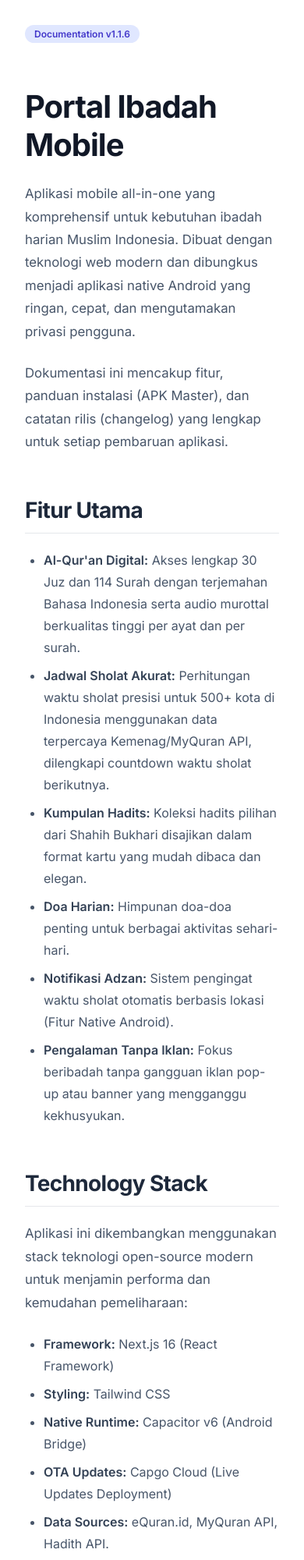
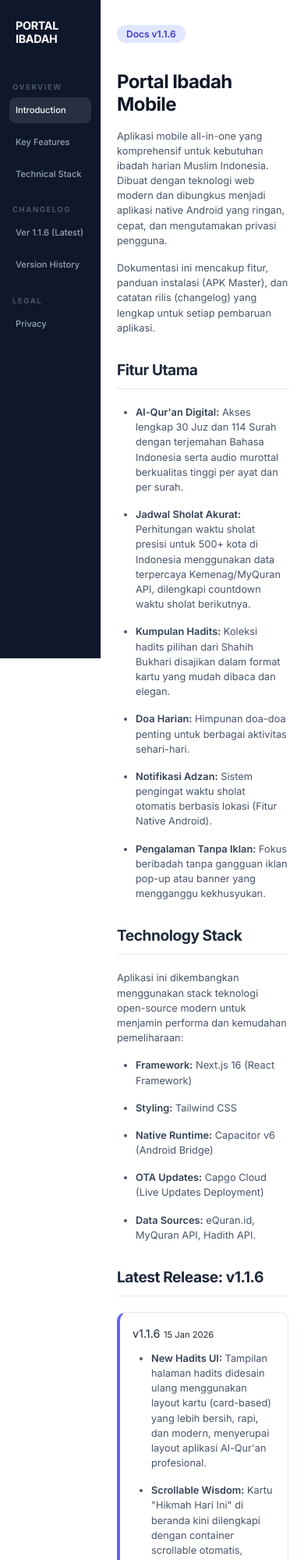
Before and after one commit to RA-122140131-MuhammadSalmanAzizi/pimoapk-docs, a plain HTML site: page index.html in a window 390 px wide. Shown: the top 2000 px of the page at 78% size. Drawn offline with Linux system fonts and the light colour scheme.

Commit message:
docs: adjust mobile responsiveness force sidebar

```diff
--- a/index.html
+++ b/index.html
@@ -28,36 +28,38 @@
             box-sizing: border-box;
         }
 
+        html {
+            scroll-behavior: smooth;
+        }
+
         body {
             font-family: 'Inter', sans-serif;
             margin: 0;
             color: var(--text-main);
             display: flex;
             min-height: 100vh;
+            background: var(--bg-content);
         }
 
-        /* Sidebar */
+        /* Sidebar Styles */
         aside {
-            width: 280px;
+            width: 260px;
             background: var(--bg-sidebar);
             border-right: 1px solid var(--border);
             position: fixed;
-            height: 100vh;
+            top: 0;
+            bottom: 0;
+            left: 0;
             overflow-y: auto;
             padding: 2rem 1.5rem;
             display: flex;
             flex-direction: column;
-        }
-
-        @media (max-width: 768px) {
-            aside {
-                display: none;
-            }
+            z-index: 10;
         }
 
         .logo {
             font-size: 1.25rem;
-            font-weight: 700;
+            font-weight: 800;
             color: #ffffff;
             margin-bottom: 2.5rem;
             display: flex;
@@ -104,20 +106,14 @@
             margin: 2rem 0 0.75rem 0.75rem;
         }
 
-        /* Main Content */
+        /* Main Content Styles */
         main {
             flex: 1;
-            margin-left: 280px;
-            background: var(--bg-content);
+            margin-left: 260px;
             padding: 4rem 5rem;
             max-width: 1000px;
-        }
-
-        @media (max-width: 768px) {
-            main {
-                margin-left: 0;
-                padding: 2rem;
-            }
+            min-width: 0;
+            /* Prevents flex overflow */
         }
 
         h1 {
@@ -126,6 +122,7 @@
             color: #111827;
             margin-bottom: 1.5rem;
             letter-spacing: -0.025em;
+            line-height: 1.2;
         }
 
         h2 {
@@ -159,6 +156,7 @@
             color: #475569;
             padding-left: 1.5rem;
             margin-bottom: 1.5rem;
+            font-size: 1.05rem;
         }
 
         li {
@@ -185,32 +183,6 @@
             background: #ffffff;
         }
 
-        .version-card:hover {
-            box-shadow: 0 10px 15px -3px rgba(0, 0, 0, 0.05);
-            border-color: #cbd5e1;
-        }
-
-        .version-header {
-            display: flex;
-            justify-content: space-between;
-            align-items: center;
-            margin-bottom: 1.5rem;
-            border-bottom: 1px solid #f1f5f9;
-            padding-bottom: 1rem;
-        }
-
-        .version-num {
-            font-weight: 700;
-            font-size: 1.125rem;
-            color: #0f172a;
-        }
-
-        .version-date {
-            font-size: 0.875rem;
-            color: #64748b;
-            font-family: monospace;
-        }
-
         strong {
             color: #334155;
             font-weight: 600;
@@ -222,6 +194,92 @@
             border-top: 1px solid var(--border);
             color: #94a3b8;
             font-size: 0.875rem;
+        }
+
+        /* --- RESPONSIVE MOBILE FIX --- */
+        @media (max-width: 768px) {
+
+            /* Shrink everything but keep 2-column layout */
+            body {
+                overflow-x: hidden;
+            }
+
+            /* Shrink Sidebar */
+            aside {
+                width: 130px;
+                /* Reduced width */
+                padding: 1.5rem 0.75rem;
+            }
+
+            .logo {
+                font-size: 0.9rem;
+                /* Smaller Logo */
+                margin-bottom: 1.5rem;
+                flex-direction: column;
+                align-items: flex-start;
+            }
+
+            nav a {
+                padding: 0.5rem;
+                font-size: 0.7rem;
+                /* Tiny text for nav */
+            }
+
+            nav .section-title {
+                font-size: 0.6rem;
+                margin: 1.5rem 0 0.5rem 0.25rem;
+            }
+
+            /* Shrink Content Area */
+            main {
+                margin-left: 130px;
+                /* Match new sidebar width */
+                padding: 2rem 1.25rem;
+                width: calc(100% - 130px);
+            }
+
+            /* Adjust Heading & Text Sizes */
+            h1 {
+                font-size: 1.5rem;
+                margin-bottom: 1rem;
+            }
+
+            h2 {
+                font-size: 1.2rem;
+                margin-top: 2rem;
+            }
+
+            h3 {
+                font-size: 1rem;
+                margin-top: 1.5rem;
+            }
+
+            p,
+            ul,
+            li {
+                font-size: 0.8rem;
+                /* Smaller body text */
+                line-height: 1.5;
+                margin-bottom: 1rem;
+            }
+
+            /* Compact Cards */
+            .version-card {
+                padding: 1rem;
+                margin-bottom: 1.5rem;
+            }
+
+            .version-num {
+                font-size: 0.9rem;
+            }
+
+            .version-date {
+                font-size: 0.7rem;
+            }
+
+            .badge {
+                margin-bottom: 1rem;
+            }
         }
     </style>
 </head>
@@ -242,20 +300,20 @@
 
             <div class="section-title">Changelog</div>
             <ul>
-                <li><a href="#v1.1.6">Version 1.1.6 (Latest)</a></li>
+                <li><a href="#v1.1.6">Ver 1.1.6 (Latest)</a></li>
                 <li><a href="#history">Version History</a></li>
             </ul>
 
             <div class="section-title">Legal</div>
             <ul>
-                <li><a href="#privacy">Privacy Policy</a></li>
+                <li><a href="#privacy">Privacy</a></li>
             </ul>
         </nav>
     </aside>
 
     <main>
         <section id="intro">
-            <span class="badge">Documentation v1.1.6</span>
+            <span class="badge">Docs v1.1.6</span>
             <h1>Portal Ibadah Mobile</h1>
             <p>
                 Aplikasi mobile all-in-one yang komprehensif untuk kebutuhan ibadah harian Muslim Indonesia.
@@ -302,7 +360,7 @@
             <h2>Latest Release: v1.1.6</h2>
             <div class="version-card" style="border-left: 4px solid var(--primary);">
                 <div class="version-header">
-                    <span class="version-num">v1.1.6 - UI Polish & Hadits Redesign</span>
+                    <span class="version-num">v1.1.6</span>
                     <span class="version-date">15 Jan 2026</span>
                 </div>
                 <ul>
@@ -355,15 +413,10 @@
             <div class="version-card">
                 <div class="version-header">
                     <span class="version-num">v1.1.3</span>
-                    <span class="version-date">14 Jan 2026</span>
+                    <span class="version-date">Jan 2026</span>
                 </div>
                 <ul>
-                    <li><strong>Voice Search:</strong> Fitur inovatif pencarian surah menggunakan perintah suara
-                        (Speech-to-Text).</li>
-                    <li><strong>Settings Page:</strong> Halaman pengaturan terpusat untuk manajemen izin sistem dan
-                        preferensi tampilan.</li>
-                    <li><strong>Camera Integration:</strong> Integrasi Native Camera untuk mengambil foto sampul
-                        aplikasi secara langsung.</li>
+                    <li><strong>Voice Search, Settings Page, Camera Integration</strong></li>
                 </ul>
             </div>
 
@@ -373,20 +426,17 @@
                     <span class="version-date">Jan 2026</span>
                 </div>
                 <ul>
-                    <li><strong>Native Adzan Notification:</strong> Implementasi sistem notifikasi lokal Android untuk
-                        pengingat waktu sholat.</li>
-                    <li><strong>Bug Fixes & Refinements:</strong> Perbaikan bug pada pemilihan kota, paginasi doa, dan
-                        penyempurnaan mode gelap (Dark Mode).</li>
+                    <li><strong>Native Adzan Notification & Bug Fixes</strong></li>
                 </ul>
             </div>
 
             <div class="version-card">
                 <div class="version-header">
-                    <span class="version-num">v1.0.0 - Initial Release</span>
+                    <span class="version-num">v1.0.0</span>
                     <span class="version-date">Jan 2026</span>
                 </div>
                 <ul>
-                    <li>Rilis perdana dengan fitur inti: Al-Qur'an Digital, Jadwal Sholat, dan Koleksi Doa.</li>
+                    <li>Rilis perdana dengan fitur inti.</li>
                 </ul>
             </div>
         </section>
@@ -394,22 +444,16 @@
         <section id="privacy">
             <h2>Privacy Policy</h2>
             <p>
-                <strong>Portal Ibadah</strong> berkomitmen penuh menjaga privasi pengguna. Aplikasi ini beroperasi
-                dengan prinsip "Local-First".
+                <strong>Portal Ibadah</strong> berkomitmen menjaga privasi.
             </p>
             <ul>
-                <li><strong>Data Lokasi:</strong> Hanya diproses secara lokal di perangkat pengguna untuk kebutuhan
-                    kalkulasi jadwal sholat yang akurat. Tidak ada data lokasi yang dikirim ke server.</li>
-                <li><strong>Akses Kamera & Penyimpanan:</strong> Hanya diminta jika Anda memilih untuk menggunakan fitur
-                    personalisasi background. Foto tetap berada di penyimpanan perangkat Anda.</li>
-                <li><strong>Akses Mikrofon:</strong> Hanya aktif saat pengguna menekan tombol pencarian suara. Data
-                    audio diproses oleh layanan *Speech Recognition* bawaan OS dan tidak disimpan oleh aplikasi kami.
-                </li>
+                <li><strong>Data Lokasi:</strong> Diproses lokal.</li>
+                <li><strong>Kamera/Storage:</strong> Diproses lokal.</li>
             </ul>
         </section>
 
         <footer>
-            &copy; 2026 Portal Ibadah Docs by Muhammad Salman Azizi. All rights reserved.
+            &copy; 2026 Portal Ibadah Docs by Muhammad Salman Azizi.
         </footer>
     </main>
 
```
